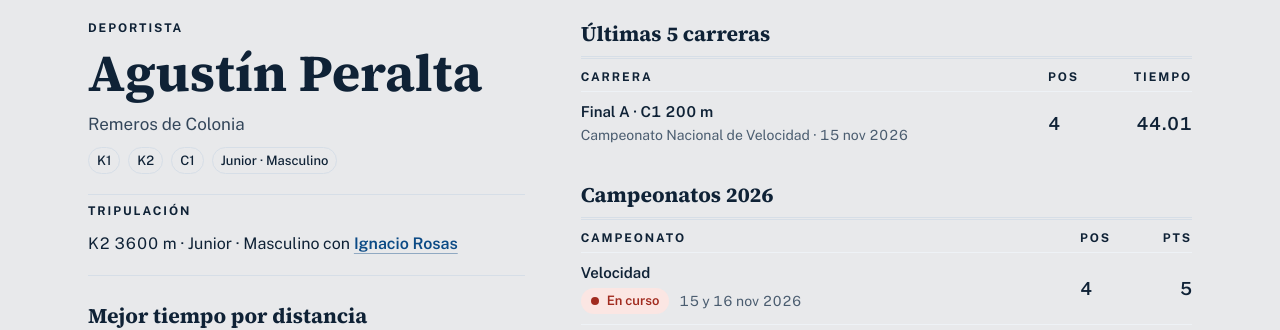
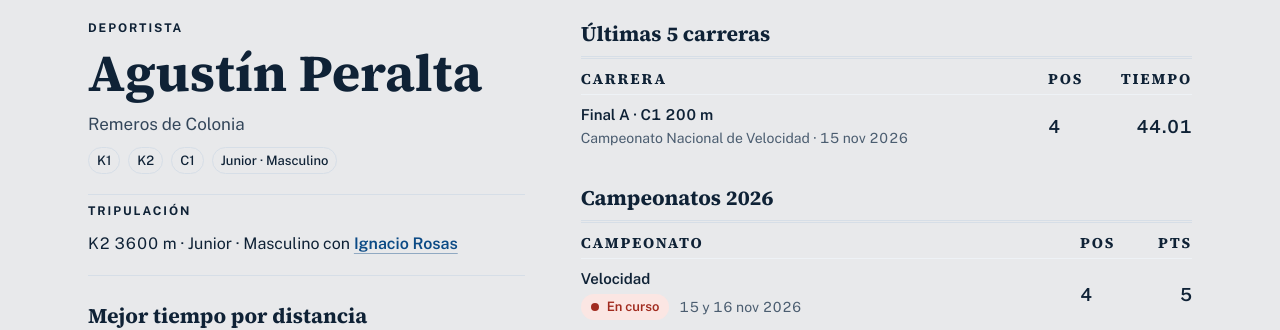
Before and after one commit to sacramento-software/Sistema_Gestion_FUC, a Next.js app: page /deportistas/agustin-peralta in a window 1280 px wide. Shown: the part 171-501 px from the top of the page. Built offline with nearby package versions, Linux system fonts and the light colour scheme; no server answers; a web font is replaced by a local one.

Commit message:
Encabezados de todas las tablas con la tipografía de los títulos y hover en todas las filas

```diff
--- a/src/app/(publico)/competencias/[competenciaId]/eventos/[eventoId]/evento.module.css
+++ b/src/app/(publico)/competencias/[competenciaId]/eventos/[eventoId]/evento.module.css
@@ -131,6 +131,9 @@
   list-style: none;
   border-top: 1px solid var(--color-linea-suave);
 }
+.podio:hover {
+  background: var(--color-fila-hover);
+}
 
 .puesto {
   display: grid;
--- a/src/app/(publico)/rankings/rankings.module.css
+++ b/src/app/(publico)/rankings/rankings.module.css
@@ -54,8 +54,8 @@
 
 .encabezado {
   min-height: 44px;
-  font: 700 12px/1 var(--font-cuerpo);
-  letter-spacing: 0.16em;
+  font: 700 15px/1 var(--font-titulo);
+  letter-spacing: 0.12em;
   text-transform: uppercase;
   color: var(--color-texto);
   background: var(--color-superficie-2);
--- a/src/components/ds/ResultsTable.module.css
+++ b/src/components/ds/ResultsTable.module.css
@@ -45,8 +45,8 @@
 
 .encabezado {
   padding: 10px 20px;
-  font: 700 12px/1 var(--font-cuerpo);
-  letter-spacing: 0.16em;
+  font: 700 15px/1 var(--font-titulo);
+  letter-spacing: 0.12em;
   text-transform: uppercase;
   color: var(--color-texto);
   border-bottom: 1px solid var(--color-linea);
@@ -106,6 +106,9 @@
   padding: 10px 0;
   border-bottom: 1px solid var(--color-linea);
 }
+.filaCompacta:hover {
+  background: var(--color-fila-hover);
+}
 .resaltadaCompacta {
   padding-left: 10px;
   box-shadow: inset 3px 0 0 var(--celeste-sello);
--- a/src/components/vistas/delegado/delegado.module.css
+++ b/src/components/vistas/delegado/delegado.module.css
@@ -470,8 +470,8 @@
     display: grid;
     padding: 10px 20px;
     border-top: 1px solid var(--color-linea);
-    font: 700 12px/1 var(--font-cuerpo);
-    letter-spacing: 0.16em;
+    font: 700 15px/1 var(--font-titulo);
+    letter-spacing: 0.12em;
     text-transform: uppercase;
     color: var(--color-texto);
   }
--- a/src/components/vistas/federacion-gestion/federacion.module.css
+++ b/src/components/vistas/federacion-gestion/federacion.module.css
@@ -508,8 +508,8 @@ a.filaTabla:hover {
     padding: 10px 20px;
     border-top: 1px solid var(--color-linea);
     border-bottom: 1px solid var(--color-linea);
-    font: 700 12px/1 var(--font-cuerpo);
-    letter-spacing: 0.16em;
+    font: 700 15px/1 var(--font-titulo);
+    letter-spacing: 0.12em;
     text-transform: uppercase;
     color: var(--color-texto);
   }
--- a/src/components/vistas/juez/juez.module.css
+++ b/src/components/vistas/juez/juez.module.css
@@ -81,6 +81,9 @@
   line-height: 1.4;
   color: var(--color-texto-cuerpo);
 }
+.avisoFila:hover {
+  background: var(--color-fila-hover);
+}
 
 /* Cabecera de columnas y filas de tabla en grilla */
 .encabezadoTabla,
@@ -100,8 +103,8 @@
   padding-bottom: 10px;
   border-top: 1px solid var(--color-linea);
   border-bottom: 1px solid var(--color-linea);
-  font: 700 12px/1 var(--font-cuerpo);
-  letter-spacing: 0.16em;
+  font: 700 15px/1 var(--font-titulo);
+  letter-spacing: 0.12em;
   text-transform: uppercase;
   color: var(--color-texto);
 }
--- a/src/components/vistas/regata/FichaContenido.module.css
+++ b/src/components/vistas/regata/FichaContenido.module.css
@@ -133,8 +133,8 @@ a.fila:hover {
 .encabezadoTabla {
   display: grid;
   padding: 12px 0 8px;
-  font: 700 12px/1 var(--font-cuerpo);
-  letter-spacing: 0.16em;
+  font: 700 15px/1 var(--font-titulo);
+  letter-spacing: 0.12em;
   text-transform: uppercase;
   color: var(--color-texto);
 }
--- a/src/components/vistas/regata/PaginaSerie.module.css
+++ b/src/components/vistas/regata/PaginaSerie.module.css
@@ -132,8 +132,8 @@
 .encabezadoTabla {
   display: none;
   padding: 12px 24px;
-  font: 700 12px/1 var(--font-cuerpo);
-  letter-spacing: 0.16em;
+  font: 700 15px/1 var(--font-titulo);
+  letter-spacing: 0.12em;
   text-transform: uppercase;
   color: var(--color-texto);
   border-top: 1px solid var(--color-linea);
```
